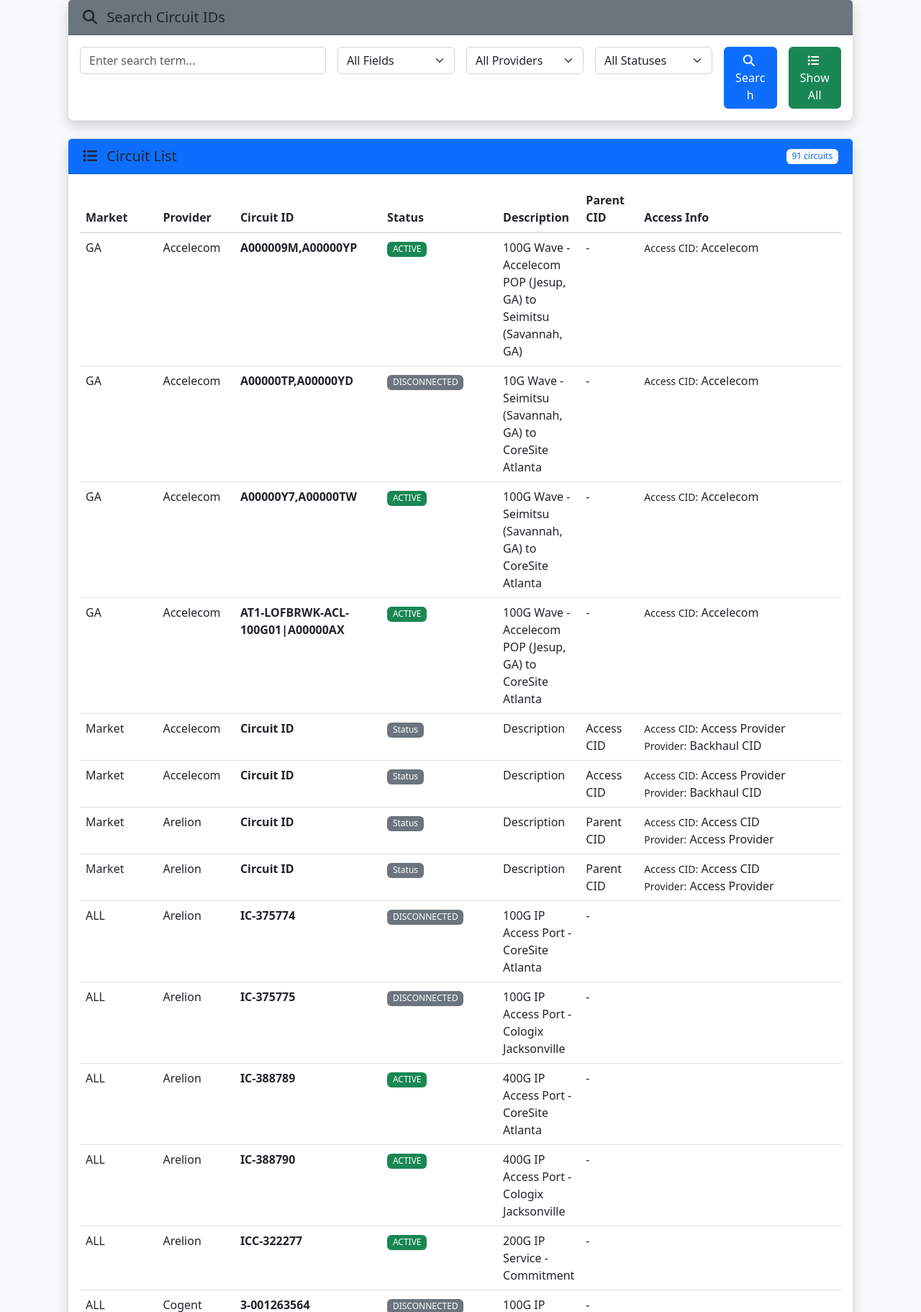
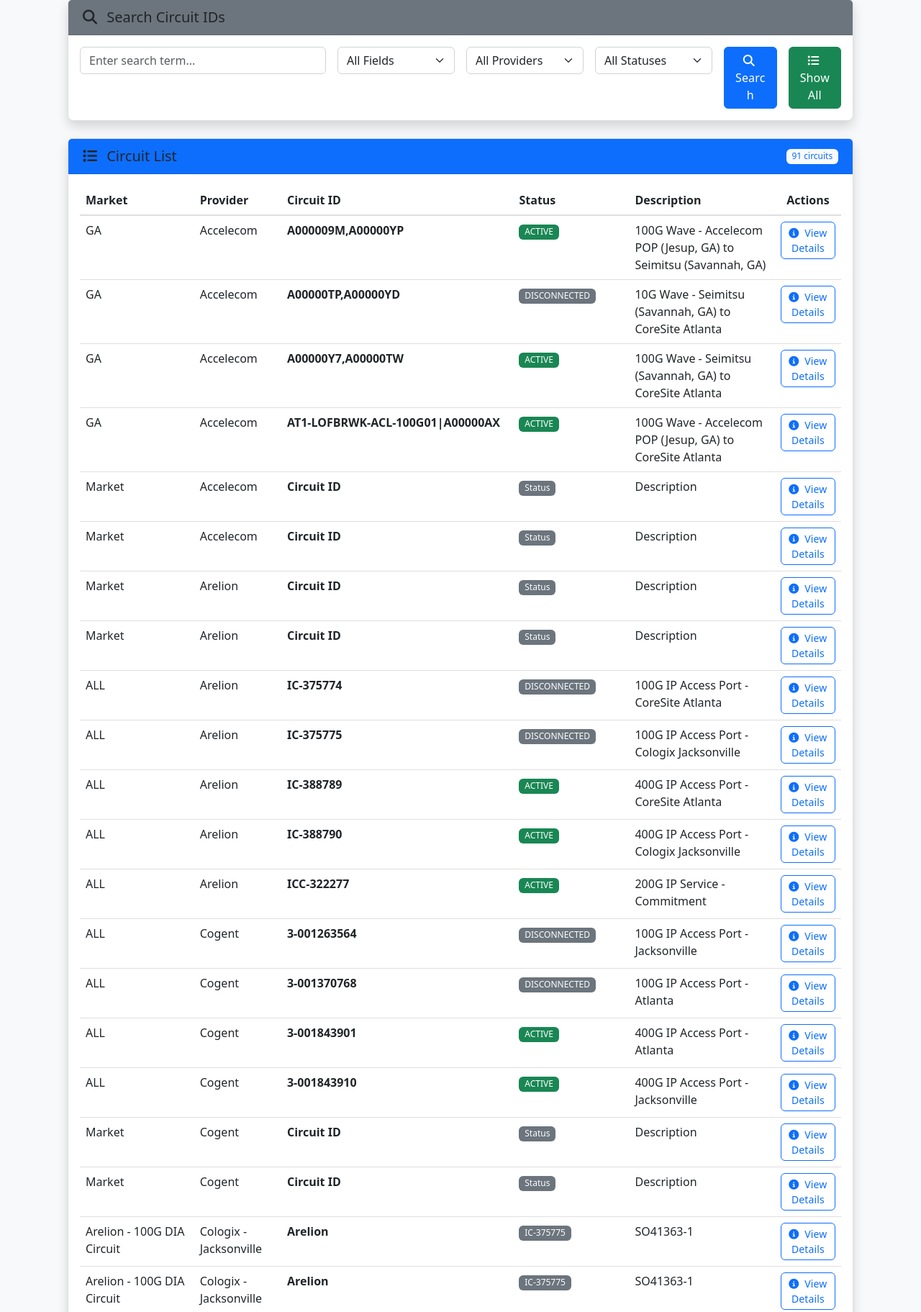
Before and after one commit to isag33k/acorn-app, a Flask app: page /circuit_ids in a window 1280 px wide. Shown: the part 151-1974 px from the top of the page at 72% size. Run offline with Flask 3, Linux system fonts and the light colour scheme; the visitor is signed in with stand-in values (Sample User, id 1); data comes from the database, SQL or seed files in the repository; some libraries are stand-ins or nearby versions.

Commit message:
Enhance circuit details display and search results:  Removed "Unnamed" fields from details view, and streamlined search results to show only "Market", "Provider", "Circuit ID", "Status", and "Description" columns.
Replit-Commit-Author: Agent
Replit-Commit-Session-Id: fe66dd87-fa88-47cd-bdf5-0f8e29a095e7
Replit-Commit-Screenshot-Url: https://storage.googleapis.com/screenshot-production-us-central1/6d084a6a-80c1-4660-9091-1790b9fe2d46/2697769c-4bec-4ecd-84e1-5709496d7217.jpg

```diff
--- a/routes.py
+++ b/routes.py
@@ -1461,10 +1461,20 @@ def circuit_ids():
                 # Create search form for the filters
                 search_form = CircuitIDSearchForm()
 
-                # All fields to display
+                # All fields to display (filter out empty and meaningfully organize)
                 all_fields = {}
+                # Add important fields first in a specific order
+                key_order = ['Circuit ID', 'Provider', 'Market', 'Status', 'Description']
+
+                # First add the key fields in order
+                for key in key_order:
+                    if key in selected_circuit and selected_circuit[key] is not None and selected_circuit[key] != '':
+                        all_fields[key] = selected_circuit[key]
+
+                # Then add all remaining fields except Unnamed
                 for key, value in selected_circuit.items():
-                    if value is not None and value != '':
+                    if (key not in all_fields and not key.startswith('Unnamed:') and
+                        value is not None and value != ''):
                         all_fields[key] = value
 
                 return render_template('circuit_detail.html',
--- a/templates/circuit_detail.html
+++ b/templates/circuit_detail.html
@@ -157,7 +157,7 @@
                         <tbody>
                             {% for key, value in all_fields.items() %}
                             <tr>
-                                <th>{{ key }}</th>
+                                <th>{% if not key.startswith('Unnamed:') %}{{ key }}{% endif %}</th>
                                 <td>{{ value }}</td>
                             </tr>
                             {% endfor %}
--- a/templates/circuit_ids.html
+++ b/templates/circuit_ids.html
@@ -61,9 +61,7 @@
                                 <th>Circuit ID</th>
                                 <th>Status</th>
                                 <th>Description</th>
-                                <th>Parent CID</th>
-                                <th>Access Info</th>
-                                <th>Contact</th>
+                                <th class="text-center">Actions</th>
                             </tr>
                         </thead>
                         <tbody>
@@ -86,22 +84,10 @@
                                         {% endif %}
                                     </td>
                                     <td>{{ circuit.get('Description') or '-' }}</td>
-                                    <td>{{ circuit.get('Parent CID') or '-' }}</td>
-                                    <td>
-                                        {% if circuit.get('Access CID') %}
-                                            <div><small>Access CID:</small> {{ circuit.get('Access CID') }}</div>
-                                        {% endif %}
-                                        {% if circuit.get('Access Provider') %}
-                                            <div><small>Provider:</small> {{ circuit.get('Access Provider') }}</div>
-                                        {% endif %}
-                                    </td>
-                                    <td>
-                                        {% if circuit.get('Support E-mail') %}
-                                            <div><i class="fas fa-envelope me-1"></i> {{ circuit.get('Support E-mail') }}</div>
-                                        {% endif %}
-                                        {% if circuit.get('24x7 Support Number') %}
-                                            <div><i class="fas fa-phone me-1"></i> {{ circuit.get('24x7 Support Number') }}</div>
-                                        {% endif %}
+                                    <td class="text-center">
+                                        <button class="btn btn-sm btn-outline-primary view-details-btn" data-circuit-id="{{ circuit.get('Circuit ID') }}">
+                                            <i class="fas fa-info-circle me-1"></i> View Details
+                                        </button>
                                     </td>
                                 </tr>
                             {% endfor %}
@@ -147,18 +133,26 @@
             document.querySelector('select[name="status_filter"]').value = statusFilter;
         }
 
+        // Function to navigate to detail view
+        function navigateToDetailView(circuitId) {
+            if (circuitId) {
+                // Build the URL with all current query parameters
+                const currentParams = new URLSearchParams(window.location.search);
+                currentParams.set('circuit_id', circuitId);
+
+                // Navigate to the circuit detail view
+                window.location.href = '{{ url_for("circuit_ids") }}?' + currentParams.toString();
+            }
+        }
+
         // Make table rows clickable to view circuit details
         const clickableRows = document.querySelectorAll('.clickable-row');
         clickableRows.forEach(row => {
-            row.addEventListener('click', function() {
-                const circuitId = this.getAttribute('data-circuit-id');
-                if (circuitId) {
-                    // Build the URL with all current query parameters
-                    const currentParams = new URLSearchParams(window.location.search);
-                    currentParams.set('circuit_id', circuitId);
-
-                    // Navigate to the circuit detail view
-                    window.location.href = '{{ url_for("circuit_ids") }}?' + currentParams.toString();
+            row.addEventListener('click', function(e) {
+                // Only handle row clicks if not clicking the button
+                if (!e.target.closest('.view-details-btn')) {
+                    const circuitId = this.getAttribute('data-circuit-id');
+                    navigateToDetailView(circuitId);
                 }
             });
 
@@ -170,6 +164,16 @@
                 this.classList.remove('table-active');
             });
         });
+
+        // Handle view details button clicks
+        const detailButtons = document.querySelectorAll('.view-details-btn');
+        detailButtons.forEach(button => {
+            button.addEventListener('click', function(e) {
+                e.stopPropagation(); // Prevent the row click from firing
+                const circuitId = this.getAttribute('data-circuit-id');
+                navigateToDetailView(circuitId);
+            });
+        });
     });
 </script>
 {% endblock %}
```
Also changed, not shown: read_excel.py (+9 -1 lines).
